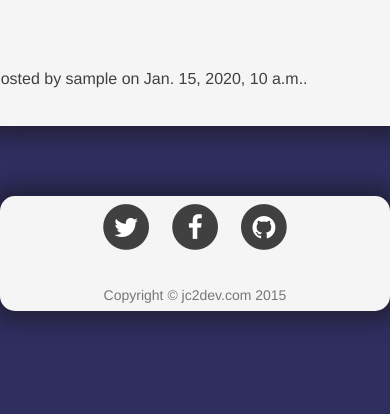
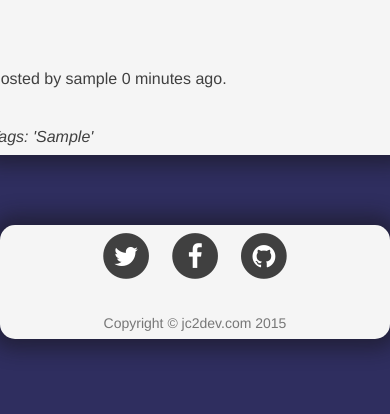
Before and after one commit to jjcarl/message_board, a Django app: page /message/mbhome/ in a window 390 px wide. Shown: the part 1380-1794 px from the top of the page. Before the commit the page ends 1706 px from the top, so only its background shows below. Run offline with Django 3.2, Linux system fonts and the light colour scheme; tables that the repository leaves empty hold one stand-in row (values such as "Sample post"); some libraries are stand-ins or nearby versions.

Commit message:
Tags are fully functional. Can enter multiple tags when creating a message and they are automatically added to the message.

```diff
--- a/main/static/css/blog.css
+++ b/main/static/css/blog.css
@@ -195,3 +195,8 @@
     border-radius: 5px;
     background-color: #aaa;
 }
+
+.tags {
+    font-size: .8em;
+    font-style: italic;
+}
--- a/main/templates/create-message.html
+++ b/main/templates/create-message.html
@@ -65,6 +65,7 @@
                             <div class="col-sm-6">
                                 <label>Tags</label>
                                 <input type="text" name="tags-word" class="form-control" placeholder="Tag">
+                                <p class="help-block">Separate tags by commas to save multiple tags</p>
                             </div>
                         </div>
                     </div>
--- a/main/templates/mbhome.html
+++ b/main/templates/mbhome.html
@@ -77,11 +77,22 @@
                 <p class="message-text quote-text">"{{message.text | truncatewords:'15'}}"</p>
                 <p class="message-reference">{{message.reference}}</p>
             {% else %}
-                      <p class="message-text">{{message.text | truncatewords:'15'}}</p>
+                <p class="message-text">{{message.text}}</p>
             {% endif %}
           </a>
           <br>
-              <p class="message-meta">Posted by {{message.author}} on {{message.date_posted}}.</p>
+          <p class="message-meta">Posted by {{message.author}} {{message.date_posted|timesince}} ago.</p>
+          {% if message.tag.count > 0 %}
+            <div class="row">
+              <div class="col-md-offset-1 col-md-6">
+                <span class="tags"> Tags:
+                  {% for tag in message.tag.all %}
+                    '{{tag}}'
+                  {% endfor %}
+                </span>
+              </div>
+            </div>
+          {% endif %}
         </div>
       </div>
     </div>
--- a/main/templates/message-admin.html
+++ b/main/templates/message-admin.html
@@ -31,7 +31,7 @@
                             {% else %}
                                 <p class="message-text">{{message.text | truncatewords:'10'}}</p>
                             {% endif %}
-                            <p>Posted by {{message.author}} on {{message.date_posted}}.</p>
+                            <p>Posted by {{message.author}} {{message.date_posted|timesince}} ago.</p>
                             <div>
                                 <button class="btn one-message">Delete this post</button>
                             </div>
--- a/main/views.py
+++ b/main/views.py
@@ -64,14 +64,28 @@
     form = MessageForm(request.POST, request.FILES, prefix="message")
     tags = TagForm(request.POST, prefix="tags")
     if request.method == "POST":
+        cleaned_tags = []
+        if tags.is_valid:
+            tag_list = []
+
+            tag = tags.save(commit=False)
+
+            words = tags.cleaned_data['word']
+            print words
+            tag_list = words.split(',')
+            for word in tag_list:
+                tag, created = Tag.objects.get_or_create(word=word)
+                cleaned_tags.append(tag)
+
+            context['tag'] = "Your tags have been saved"
+
         if form.is_valid:
 
             message = form.save()
+            for tag in cleaned_tags:
+                message.tag.add(tag)
             context['message'] = "Your message has been saved"
 
-        if tags.is_valid:
-            tag = tags.save()
-            message
             # tag_list = []
             # words = tags['word']
             # print words
```
Also changed, not shown: main/templates/message-detail.html (+13 -2 lines), main/templates/message_search.html (+24 -2 lines), main/templates/short-messages.html (+12 -1 lines). Lines whose indentation alone changed are shown as unchanged.
